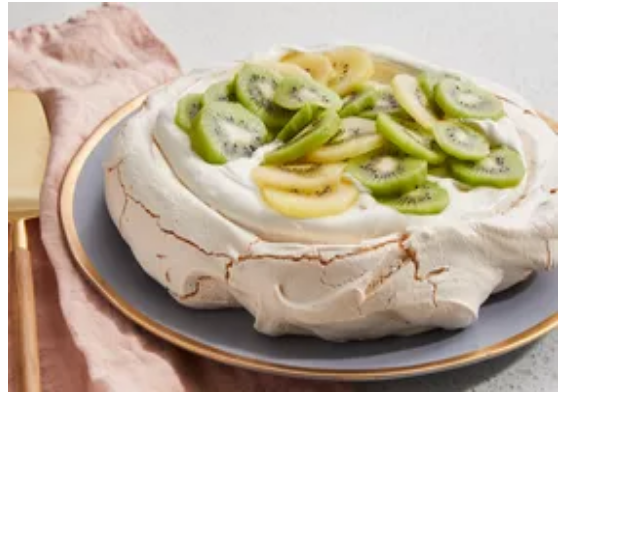
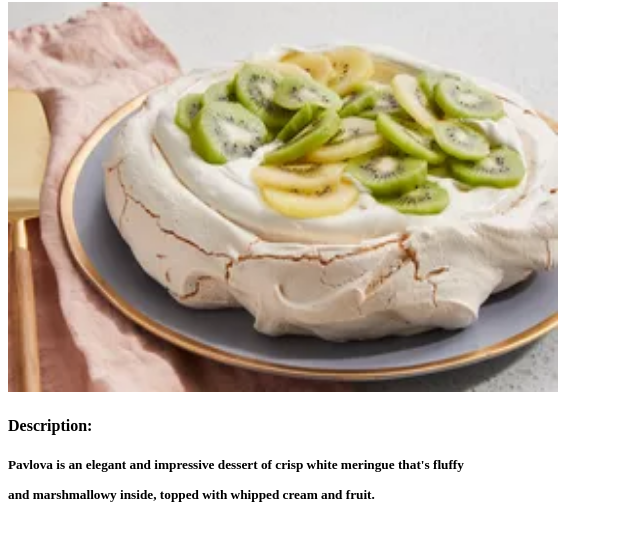
Before and after one commit to nikfatih/odin-recipes, a plain HTML site: page recipes/pavlova.html in a window 1280 px wide. Shown: the part 78-618 px from the top of the page, without its empty margins (0-640 px from the left). Drawn offline with Linux system fonts and the light colour scheme.

Commit message:
add description in pavlova

```diff
--- a/recipes/pavlova.html
+++ b/recipes/pavlova.html
@@ -9,5 +9,13 @@
     <body>
         <h1>Pavlova Recipes</h1>
         <img src="../recipes/img/pavlova.webp" width="550" height="390" alt="creamy pavlova">
+
+        <p>
+            <h4>Description:</h4>
+        </p>
+
+        <h5>Pavlova is an elegant and impressive dessert of crisp white meringue that's fluffy
+            <p>and marshmallowy inside, topped with whipped cream and fruit.</p></h5>
+
     </body>
 </html>
```
